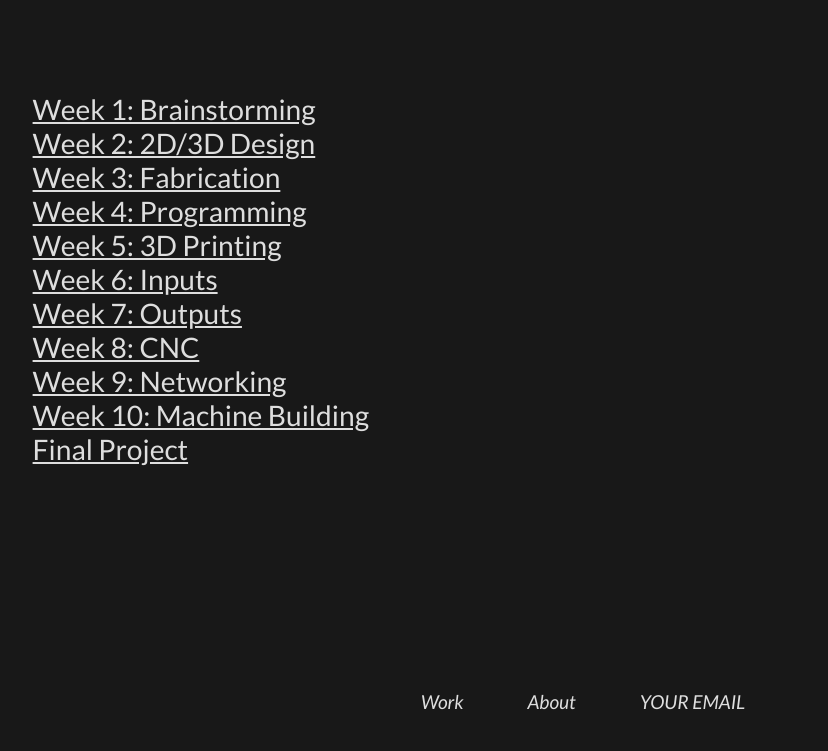
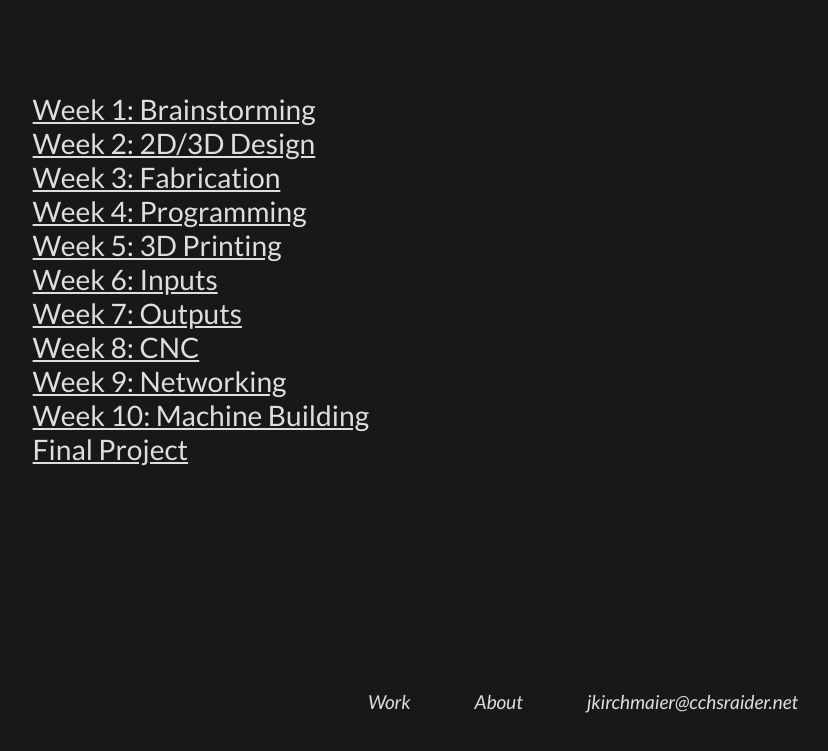
Before and after one commit to Jkirchma024/phys-s-12, a plain HTML site: page index.html in a window 1280 px wide. Shown: the part 628-1379 px from the top of the page, without its empty margins (57-885 px from the left). Drawn offline with Linux system fonts and the light colour scheme.

Commit message:
Added example image and my email

```diff
--- a/config.js
+++ b/config.js
@@ -1,7 +1,7 @@
 var config = {
   student_name: "Jack Kirchmaier", // ie. John Doe
   student_year_sem: "YOUR YEAR AND SEMESTER", // ie. Fall 2025
-  student_email: "YOUR EMAIL", // ie. jdoe@college.harvard.edu
+  student_email: "jkirchmaier@cchsraider.net", // ie. jdoe@college.harvard.edu
 
   background_color: "#181818",
   text_color: "#dedede",
```
Also changed, not shown: 01_intro/index.html (+1 -1 lines), 1 other file.
